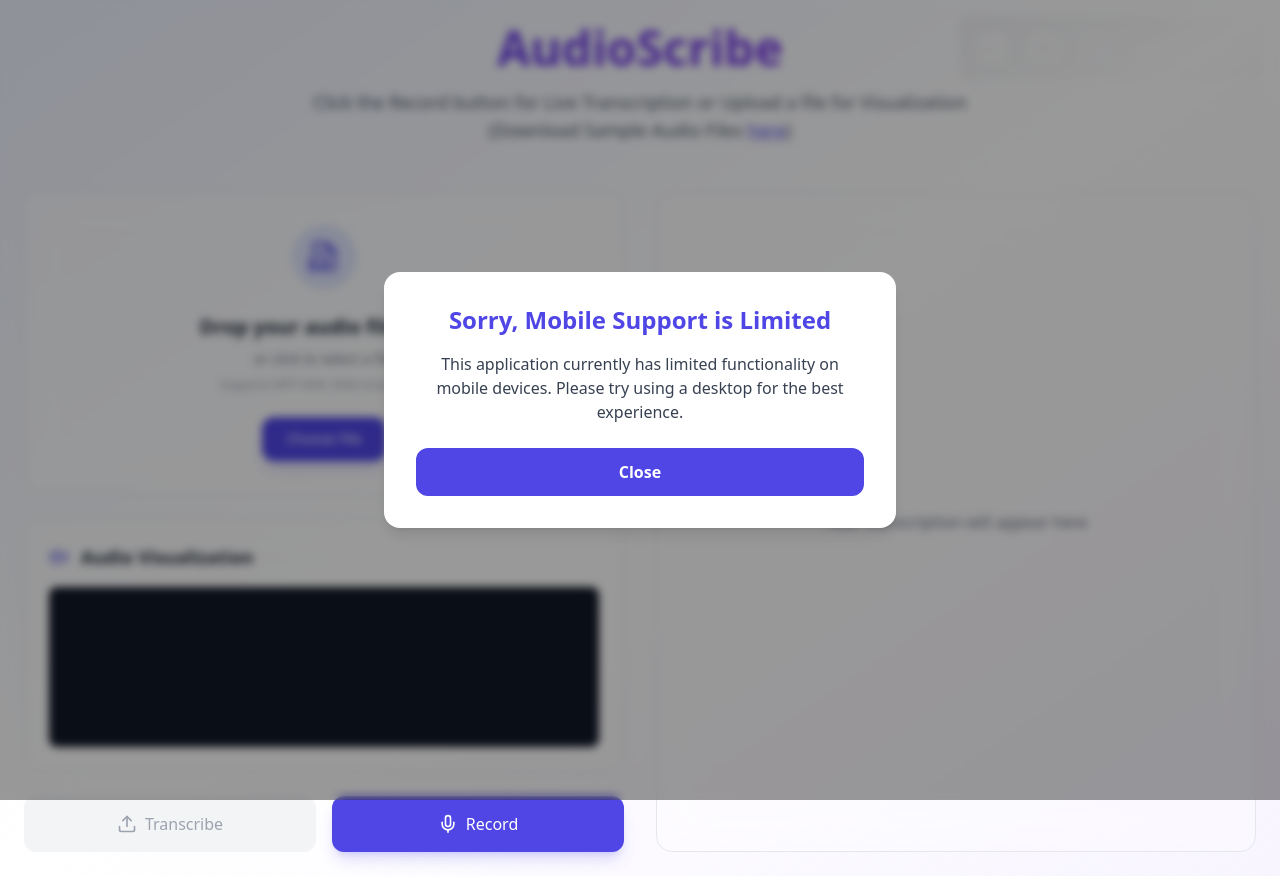
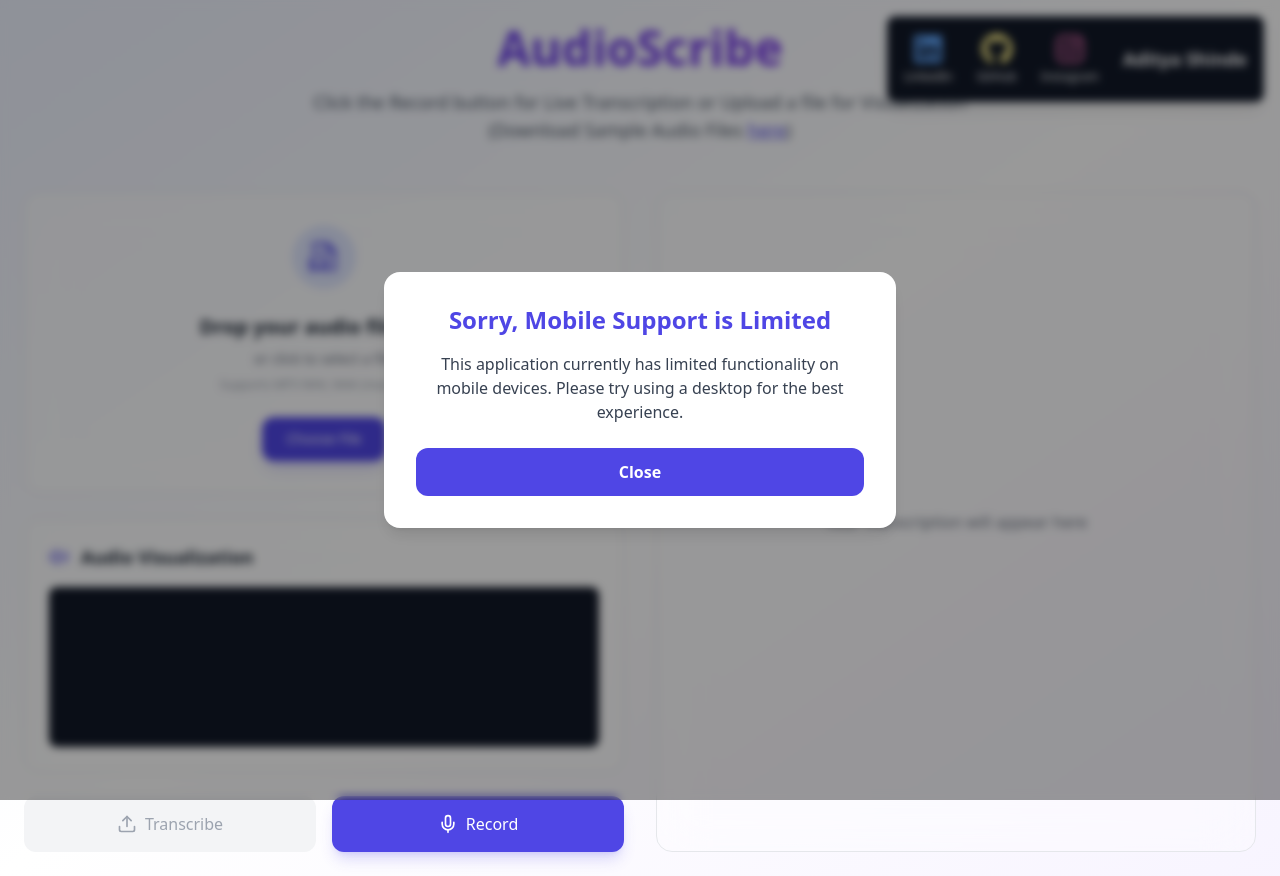
Before and after one commit to Adi-Shinde/AudioScribe_SpeechtoTextVisualizer, a Next.js app: page / in a window 1280 px wide. Built offline with nearby package versions, Linux system fonts and the light colour scheme.

Commit message:
Final Commit i hope?!

```diff
--- a/app/globals.css
+++ b/app/globals.css
@@ -1,3 +1,4 @@
+/* globals.css */
 @tailwind base;
 @tailwind components;
 @tailwind utilities;
@@ -11,9 +12,9 @@
     --card-foreground: 222.2 84% 4.9%;
     --popover: 0 0% 100%;
     --popover-foreground: 222.2 84% 4.9%;
-    --primary: 210 100% 50%; /* Updated to blue */
+    --primary: 210 100% 50%;
     --primary-foreground: 210 40% 98%;
-    --secondary: 120 60% 40%; /* Updated to green */
+    --secondary: 120 60% 40%;
     --secondary-foreground: 210 40% 98%;
     --muted: 210 40% 96.1%;
     --muted-foreground: 215.4 16.3% 46.9%;
--- a/app/layout.tsx
+++ b/app/layout.tsx
@@ -1,5 +1,3 @@
-// app/layout.tsx or app/layout.js
-
 import SocialLinks from "../components/SocialLinks"; // Import the SocialLinks component
 import { Metadata } from "next";
 import localFont from "next/font/local";
@@ -17,7 +15,7 @@
 });
 
 export const metadata: Metadata = {
-  title: "AudioScribe by Adi",  // title
+  title: "AudioScribe by Adi",
   description: "Generated by create next app",
 };
 
@@ -34,7 +32,13 @@
         <link rel="icon" href="/sound.png" />
       </head>
       <body className={`${geistSans.variable} ${geistMono.variable} antialiased`}>
-        <SocialLinks />
+        {/* Ensure SocialLinks is displayed in the top-right corner on desktop and bottom center on mobile */}
+        <div className="fixed top-4 right-4 z-50 lg:block hidden"> {/* Visible on desktop */}
+          <SocialLinks />
+        </div>
+        <div className="fixed bottom-4 left-1/2 transform -translate-x-1/2 z-50 lg:hidden block"> {/* Visible on mobile */}
+          <SocialLinks />
+        </div>
         {children}
       </body>
     </html>
--- a/components/SocialLinks.tsx
+++ b/components/SocialLinks.tsx
@@ -1,43 +1,48 @@
-import React from 'react';
-import { FaLinkedin, FaGithub, FaInstagram } from 'react-icons/fa'; // Make sure to install react-icons package
+import React from "react";
+import { FaLinkedin, FaGithub, FaInstagram } from "react-icons/fa";
 
-const Header: React.FC = () => {
+const SocialLinks: React.FC = () => {
   return (
-    <div className="fixed top-4 right-4 hidden md:flex items-center space-x-5 bg-gray-800 p-4 rounded-lg shadow-lg">
-      {/* LinkedIn Icon */}
+    <div className="flex items-center space-x-6 bg-gray-900 p-4 rounded-lg shadow-lg border border-gray-700 transition duration-300 ease-in-out hover:bg-gray-800">
+      <div className="flex flex-col items-center">
         <a
           href="https://www.linkedin.com/in/adityapshinde/"
           target="_blank"
           rel="noopener noreferrer"
-        className="text-white hover:text-blue-500"
+          className="text-blue-400 hover:text-gray-300 transition duration-300 transform hover:scale-110"
         >
-        <FaLinkedin className="h-8 w-8" /> {/* Larger icon size */}
+          <FaLinkedin className="h-8 w-8 mb-1" />
         </a>
+        <span className="text-white text-xs">LinkedIn</span>
+      </div>
 
-      {/* GitHub Icon */}
+      <div className="flex flex-col items-center">
         <a
           href="https://github.com/Adi-Shinde/"
           target="_blank"
           rel="noopener noreferrer"
-        className="text-white hover:text-gray-400"
+          className="text-yellow-200 hover:text-gray-400 transition duration-300 transform hover:scale-110"
         >
-        <FaGithub className="h-8 w-8" /> {/* Larger icon size */}
+          <FaGithub className="h-8 w-8 mb-1" />
         </a>
+        <span className="text-white text-xs">GitHub</span>
+      </div>
 
-      {/* Instagram Icon */}
+      <div className="flex flex-col items-center">
         <a
           href="https://instagram.com/adiii._.004"
           target="_blank"
           rel="noopener noreferrer"
-        className="text-white hover:text-pink-500"
+          className="text-pink-400 hover:text-gray-300 transition duration-300 transform hover:scale-110"
         >
-        <FaInstagram className="h-8 w-8" /> {/* Larger icon size */}
+          <FaInstagram className="h-8 w-8 mb-1" />
         </a>
+        <span className="text-white text-xs">Instagram</span>
+      </div>
 
-      {/* User Name */}
-      <span className="text-white text-lg font-medium ml-3">Aditya Shinde</span> {/* Larger font size */}
+      <span className="text-white text-lg font-semibold">Aditya Shinde</span>
     </div>
   );
 };
 
-export default Header;
+export default SocialLinks;
```
Lines whose indentation alone changed are shown as unchanged.
